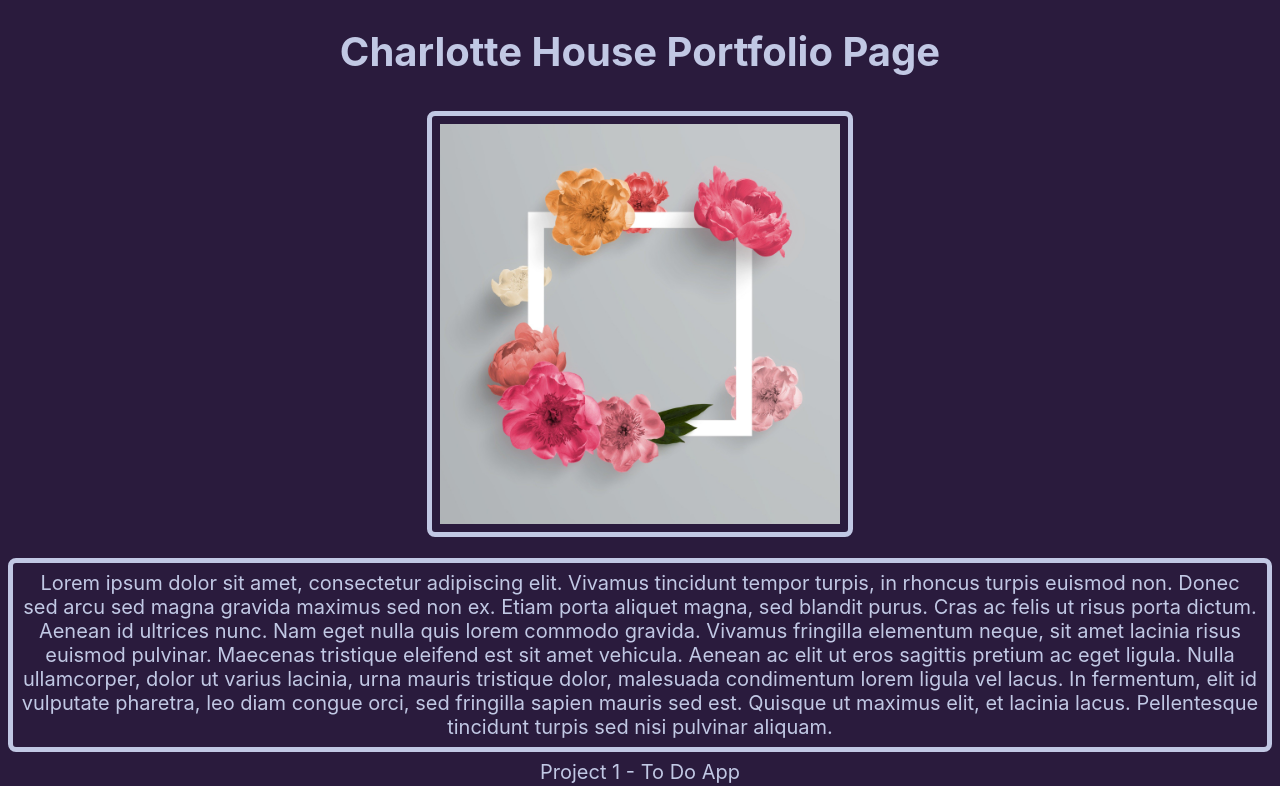
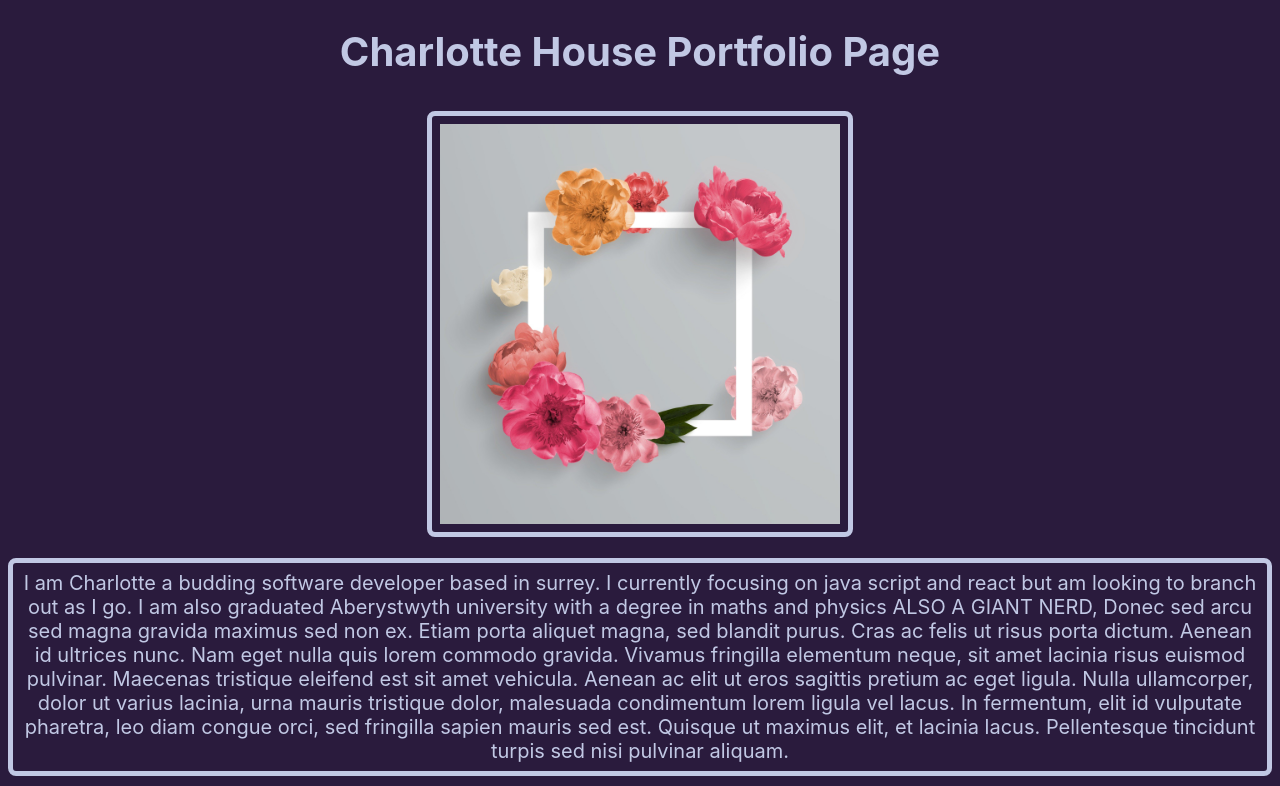
Before and after one commit to lottieh/MyWebpage, a React (Create React App) app: page / in a window 1280 px wide. Shown: the top 786 px of the page. Built offline with nearby package versions, Linux system fonts and the light colour scheme.

Commit message:
Vs code customisation

```diff
--- a/src/Homepage/AboutMe.js
+++ b/src/Homepage/AboutMe.js
@@ -6,9 +6,11 @@ class AboutMe extends React.Component {
         return (
           <div className = "boxed" col-md-6 >
 
-Lorem ipsum dolor sit amet, consectetur adipiscing elit.
-Vivamus tincidunt tempor turpis, in rhoncus turpis euismod non.
-Donec sed arcu sed magna gravida maximus sed non ex.
+I am Charlotte a budding software developer based in surrey.
+I currently focusing on java script and react but am looking to branch out as I go.
+I am also graduated Aberystwyth university with a degree in maths and physics
+ALSO A GIANT NERD,
+ Donec sed arcu sed magna gravida maximus sed non ex.
 Etiam porta aliquet magna, sed blandit purus.
 Cras ac felis ut risus porta dictum.
 Aenean id ultrices nunc. Nam eget nulla quis lorem commodo gravida.
```
